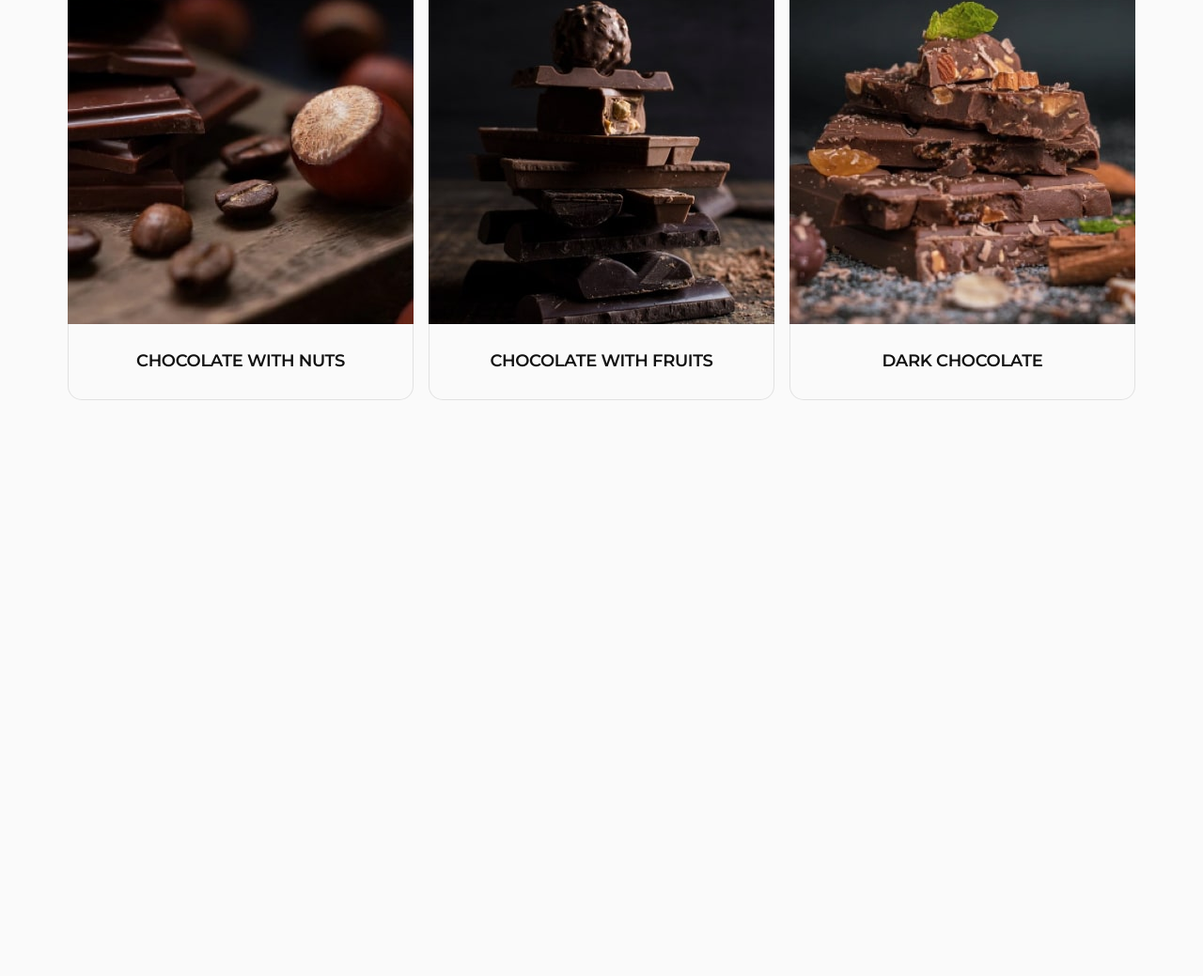
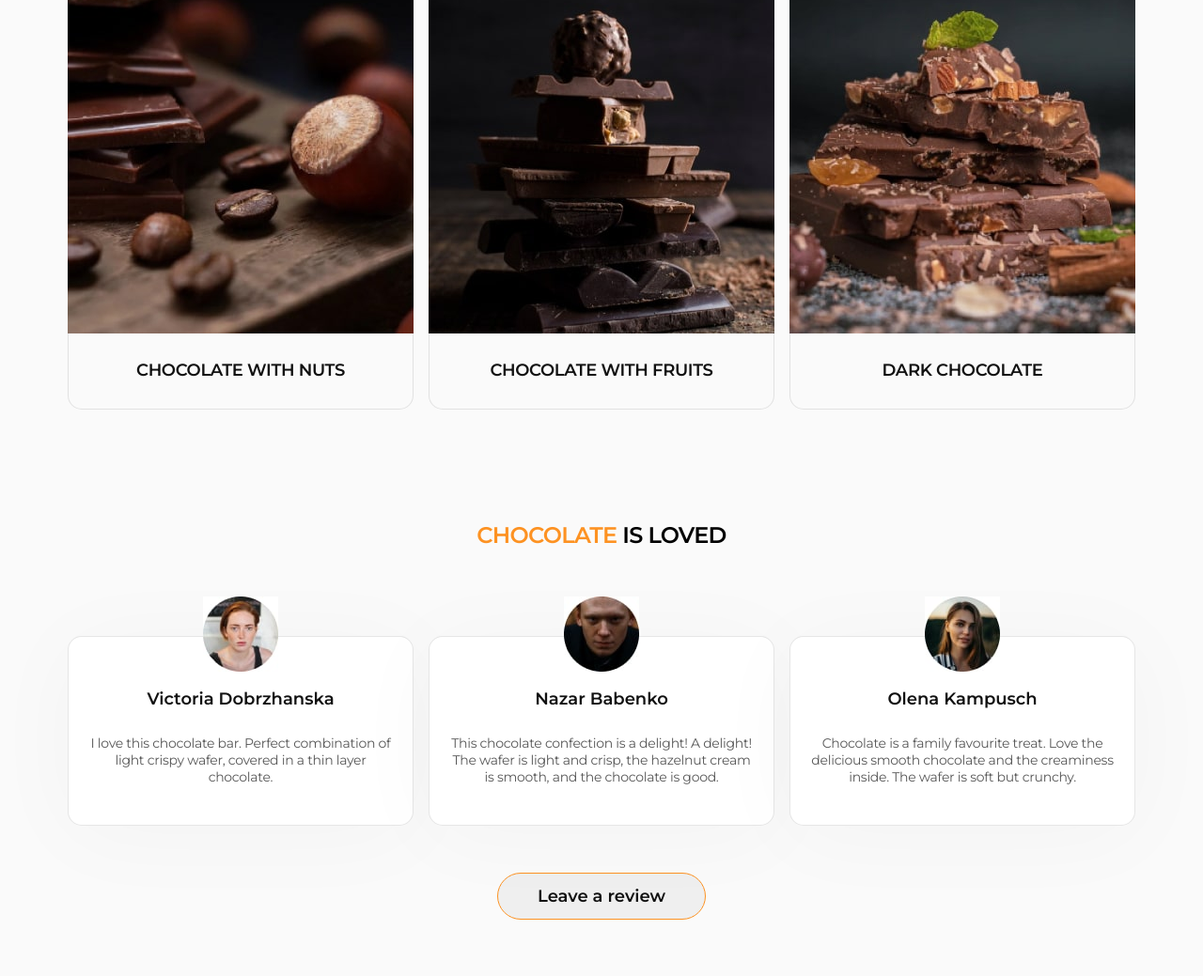
Before and after one commit to Petro-Herman/Chokolate, a plain HTML site: page index.html in a window 1280 px wide. Shown: the part 3862-4901 px from the top of the page at 94% size. Before the commit the page ends 4358 px from the top, so only its background shows below. Drawn offline with nearby package versions, Linux system fonts and the light colour scheme.

Commit message:
loved adapt

```diff
--- a/index.html
+++ b/index.html
@@ -551,31 +551,35 @@
           </ul>
         </div>
       </section>
-      <!-- <section class="loved">
+      <section class="loved">
         <div class="container">
           <h2 class="loved-title">
-            <span class="chocolate">chocolate</span> is loved
+            <span class="tst">chocolate</span> is loved
           </h2>
           <ul class="loved-list">
             <li class="loved-item">
+              <div class="loved-item-wrap">
                 <img
                   src="./img/victoria.jpg"
                   alt="Victoria Dobrzhanska"
                   class="loved-item-img"
                 />
                 <h3 class="loved-item-title">Victoria Dobrzhanska</h3>
+              </div>
               <p class="loved-item-text">
                 I love this chocolate bar. Perfect combination of light crispy
                 wafer, covered in a thin layer chocolate.
               </p>
             </li>
             <li class="loved-item">
+              <div class="loved-item-wrap">
                 <img
                   src="./img/nazar.jpg"
                   alt="Nazar Babenko"
                   class="loved-item-img"
                 />
                 <h3 class="loved-item-title">Nazar Babenko</h3>
+              </div>
               <p class="loved-item-text">
                 This chocolate confection is a delight! A delight! The wafer is
                 light and crisp, the hazelnut cream is smooth, and the chocolate
@@ -583,12 +587,14 @@
               </p>
             </li>
             <li class="loved-item">
+              <div class="loved-item-wrap">
                 <img
                   src="./img/olena.jpg"
                   alt="Olena Kampusch"
                   class="loved-item-img"
                 />
                 <h3 class="loved-item-title">Olena Kampusch</h3>
+              </div>
               <p class="loved-item-text">
                 Chocolate is a family favourite treat. Love the delicious smooth
                 chocolate and the creaminess inside. The wafer is soft but
@@ -598,7 +604,7 @@
           </ul>
           <button type="button" class="loved-btn">Leave a review</button>
         </div>
-      </section> -->
+      </section>
     </main>
     <!-- <footer>
       <div class="container">
--- a/styles/styles.css
+++ b/styles/styles.css
@@ -665,27 +665,56 @@ img {
 
 .loved-title {
   font-weight: 600;
-  font-size: 24px;
-  line-height: 1.17;
+
+  font-size: 20px;
+  line-height: 1.2;
+
   letter-spacing: -0.03em;
   text-transform: uppercase;
   text-align: center;
+  margin-bottom: 98px;
 }
 
 .chocolate {
 }
+
 .loved-list {
+  display: flex;
+  flex-direction: column;
+  gap: 62px;
 }
+
 .loved-item {
+  position: relative;
+  display: flex;
+  /* flex-direction: column; */
+  justify-content: center;
+  text-align: center;
 }
+
+.loved-item-wrap {
+  position: absolute;
+  /* left: 68px; */
+  top: -42px;
+  /* width: 100%;
+  border: 1px solid rgba(17, 17, 17, 0.1);
+  border-radius: 15px;
+  box-shadow: 0 9px 100px 0 rgba(17, 17, 17, 0.03);
+  background: #fff; */
+}
+
 .loved-item-img {
+  /* margin: 0 auto; */
+  margin-inline: auto;
+  margin-block-end: 18px;
+  /* margin-bottom: 18px; */
 }
 
 .loved-item-title {
   font-weight: 600;
   font-size: 18px;
   line-height: 1.33;
-  text-align: center;
+  /* text-align: center; */
   color: #111;
 }
 
@@ -693,19 +722,34 @@ img {
   font-size: 14px;
   line-height: 1.29;
   letter-spacing: -0.02em;
-  text-align: center;
+  /* text-align: center; */
   color: rgba(17, 17, 17, 0.7);
+  width: 100%;
+  border: 1px solid rgba(17, 17, 17, 0.1);
+  border-radius: 15px;
+  box-shadow: 0 9px 100px 0 rgba(17, 17, 17, 0.03);
+  background: #fff;
+  padding: 104px 18px 42px 18px;
 }
 
+/* .loved-item:not(:last-child) {
+  margin-bottom: 62px;
+} */
+
 .loved-btn {
+  display: block;
   border: 1px solid #fd9222;
   border-radius: 100px;
-  padding: 14px 40px;
+  padding: 12px 28px;
   width: 222px;
   height: 50px;
   font-weight: 600;
-  font-size: 18px;
+  font-size: 14px;
   color: #111;
+  /* margin: 0 auto; */
+  margin-inline: auto;
+  margin-top: 32px;
+  margin-bottom: 80px;
 }
 
 .loved-btn:hover {
@@ -1173,6 +1217,45 @@ footer {
   .sellers-list {
     display: flex;
   }
+
+  .sellers-item:not(:last-child) {
+    margin-bottom: 0;
+  }
+
+  .sellers-item:last-child {
+    display: none;
+  }
+
+  .loved {
+    padding-top: 50px;
+    padding-bottom: 50px;
+  }
+
+  .loved-title {
+    font-size: 24px;
+    line-height: 1.17;
+    margin-bottom: 92px;
+  }
+
+  .loved-list {
+    flex-direction: row;
+    gap: 16px;
+  }
+
+  .loved-item {
+    width: calc((100% - 16) / 2);
+    flex: 1;
+  }
+
+  .loved-item:last-child {
+    display: none;
+  }
+
+  .loved-btn {
+    font-size: 18px;
+    padding: 14px 40px;
+    margin: 50px auto;
+  }
 }
 
 @media screen and (min-width: 1200px) {
@@ -1284,4 +1367,26 @@ footer {
   .products-list {
     gap: 24px 18px;
   }
+
+  .top-sellers {
+    padding-top: 60px;
+    padding-bottom: 60px;
+  }
+
+  .sellers-item:last-child {
+    display: block;
+  }
+
+  .loved {
+    padding-top: 60px;
+    padding-bottom: 60px;
+  }
+
+  .loved-item:last-child {
+    display: flex;
+  }
+
+  .loved-btn {
+    margin-bottom: 0;
+  }
 }
```
Lines whose indentation alone changed are shown as unchanged.
